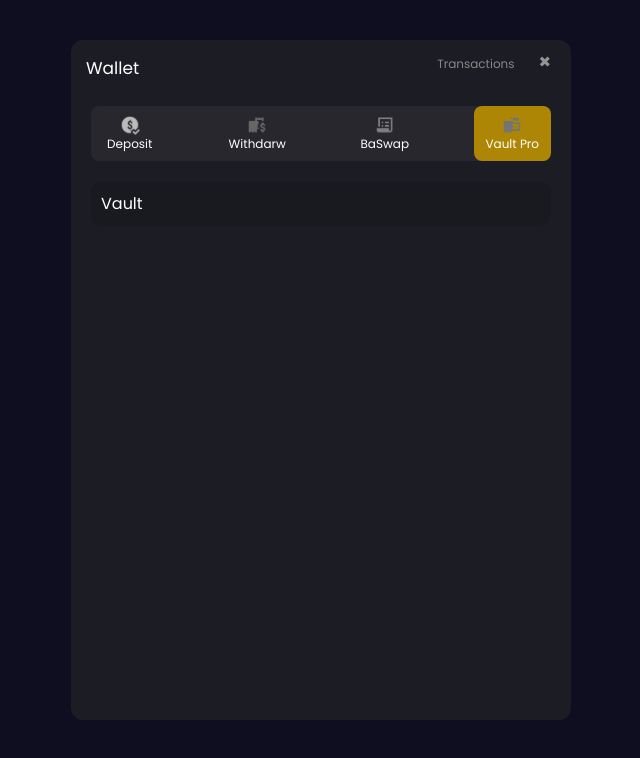
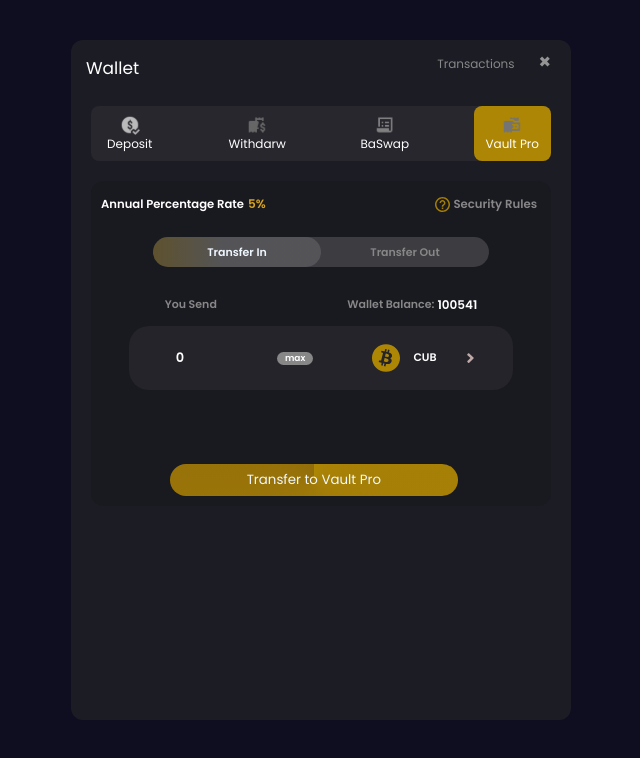
Before and after one commit to kokoetebassey/BetArena, a React (Create React App) app: page /wallet/vault in a window 1280 px wide. Shown: the top 758 px of the page, without its empty margins (313-953 px from the left). Built offline with nearby package versions, Linux system fonts and the light colour scheme.

Commit message:
vault done

```diff
--- a/src/Pop up/Swap.js
+++ b/src/Pop up/Swap.js
@@ -14,6 +14,8 @@ function handleSwap(index){
 }
   return (
     <>
+    <div className='swapcontainer'>
+
     <div className='container'>
 
 <div className='swapswitch'>
@@ -189,9 +191,7 @@ function handleSwap(index){
 )}
 
 
+    </div>
     </>
-
-
-
   )
 }
--- a/src/Pop up/Vault.js
+++ b/src/Pop up/Vault.js
@@ -1,7 +1,108 @@
-import React from 'react'
+import React, { useState } from 'react'
+import '../Pop up/styles/vault.css'
+import question from '../images/question.svg'
+import bitcoin from '../images/bitcoin icon svg.svg'
+import arrow from '../images/arrow.svg'
+
 
 export default function Vault() {
+  const [sswitch,setSswitch] = useState(0)
+
+  function handleSwitch(index){
+    setSswitch(index)
+  }
+
   return (
-    <div>Vault</div>
+   <>
+     <div className='outofcont'>
+      <div className='outofcontleft'>
+      <h1>Annual Percentage Rate </h1>
+      <h2> 5%</h2>
+      </div>
+      <div className='outofcontright'>
+        <img src={question} alt='' width={'15px'} />
+        <h3> Security Rules</h3>
+      </div>
+     </div>
+
+     <div className='containerboxx'>
+
+      <div className='transferswitch'>
+        <div className='switchleft'>
+          <div
+          onClick={() => handleSwitch(0)}
+          className={`switchleft1 ${sswitch === 0 ? 'active' : ' '}`}
+          >
+            <h1>Transfer In</h1>
+          </div>
+        </div>
+        <div className='switchright'>
+          <div
+           onClick={() => handleSwitch(1)}
+           className={`switchleft1 ${sswitch === 1 ? 'active' : ' '}`}
+          >
+            <h1>Transfer Out</h1>
+          </div>
+        </div>
+      </div>
+
+      {sswitch === 0 && (
+        <>
+        <div className='topstandalone'>
+          <h1>You Send</h1>
+          <div className='topstandflex'>
+            <h2>Wallet Balance: </h2>
+            <h3>100541</h3>
+          </div>
+        </div>
+
+        <div className='containerbottom'>
+             <div className='cbottomleft'>
+               <h1>0</h1>
+               <span><h2>max</h2></span>
+             </div>
+             <div className='cbottomright'>
+               <img src={bitcoin} alt='' width={'54px'} />
+               <h1>CUB</h1>
+               <img src={arrow} alt='' width={'7px'} className='arroww' />
+             </div>
+           </div>
+
+           <button className='vaultbutton'>Transfer to Vault Pro</button>
+        </>
+      )}
+
+      {sswitch === 1 && (
+        <>
+         <div className='topstandalone'>
+          <h1>You Send</h1>
+          <div className='topstandflex'>
+            <h2>Wallet Balance: </h2>
+            <h3>0</h3>
+          </div>
+        </div>
+
+        <div className='containerbottom'>
+             <div className='cbottomleft'>
+               <h1>0</h1>
+               <span><h2>max</h2></span>
+             </div>
+             <div className='cbottomright'>
+               <img src={bitcoin} alt='' width={'54px'} />
+               <h1>CUB</h1>
+               <img src={arrow} alt='' width={'7px'} className='arroww' />
+             </div>
+           </div>
+
+           <button className='vaultbutton'>Withdraw Wallet</button>
+        </>
+      )}
+
+
+     </div>
+
+
+
+   </>
   )
 }
--- a/src/Pop up/styles/swap.css
+++ b/src/Pop up/styles/swap.css
@@ -23,7 +23,7 @@
     height: 100%;
     border: none;
     font-weight: 700;
-    background-color: rgba(228, 212, 212, 0.127);
+    background: linear-gradient(90deg, rgba(165, 127, 5, 0.32) 0%, rgba(135, 135, 135, 0.32) 41.67%);
     border-radius: 50px;
 }
 .swappp.active h1{
@@ -100,17 +100,17 @@
     border-radius: 8px;
 }
 .cbottomleft h1{
-    font-size: 18px;
+    font-size: 13px;
 }
 .cbottomleft h2{
-    font-size: 11px;
+    font-size: 9px;
 }
 .cbottomright{
     display: flex;
     align-items: center;
 }
 .cbottomright h1{
-    font-size: 15px;
+    font-size: 11px;
 }
 .arroww{
     margin: 0;
@@ -144,10 +144,10 @@
     margin-right: 10px;
     color: rgba(234, 146, 39, 0.61);
 }
-.cbottomleft h3{
+/* .cbottomleft h3{
     margin: 0;
     margin-right: 10px;
-}
+} */
 .darkdiv{
     border: 2px solid  rgba(158, 148, 148, 0.127);
     width: 24rem;
@@ -398,3 +398,8 @@
     margin-top: 10px;
     color: aliceblue;
 }
+.swapcontainer{
+    /* height: 100vh; */
+    /* line-height: 100%; */
+    background-attachment: scroll;
+}
--- a/src/Pop up/styles/transaction.css
+++ b/src/Pop up/styles/transaction.css
@@ -17,6 +17,7 @@
   top: 40px;
   left: 30%;
   color: #fff;
+  scroll-behavior: smooth;
 }
 .transaction-body {
   position: relative;
--- /dev/null
+++ b/src/Pop up/styles/vault.css
@@ -0,0 +1,106 @@
+.outofcont{
+    display: flex;
+    align-items: center;
+    margin: 0;
+    padding: 0;
+}
+.outofcontleft{
+    display: flex;
+    align-items: center;
+    font-size: 5.8px;
+    flex: 1;
+}
+.outofcontleft h2{
+    margin: 4px;
+    font-size: 12px;
+    color: goldenrod;
+}
+.outofcontright{
+    display: flex;
+    align-items: center;
+    font-size: 10px;
+}
+.outofcontright h3{
+    margin: 4px;
+    color: #878787;
+}
+.transferswitch{
+    display: flex;
+    background: rgba(135, 135, 135, 0.32);
+    border-radius: 50px;
+    width: 21rem;
+    height: 30px;
+    margin: auto;
+    margin-top: 20px;
+}
+.switchleft{
+    display: flex;
+    align-items: center;
+    justify-content: center;
+    width: 50%;
+}
+.switchleft h1{
+    font-size: 11px;
+}
+.switchleft1.active{
+    display: flex;
+    align-items: center;
+    justify-content: center;
+    width: 100%;
+    height: 100%;
+    border: none;
+    font-weight: 700;
+    background: linear-gradient(90deg, rgba(165, 127, 5, 0.32) 0%, rgba(135, 135, 135, 0.32) 41.67%);
+    border-radius: 50px;
+}
+.switchleft1.active h1{
+    color: aliceblue;
+}
+.switchleft1 h1{
+    color: #878787;
+}
+.switchright{
+    display: flex;
+    align-items: center;
+    justify-content: center;
+    width: 50%;
+}
+.switchright h1{
+    font-size: 11px;
+}
+.topstandalone{
+    margin: 0;
+    margin-top: 26px;
+    display: flex;
+    align-items: center;
+    justify-content: space-around;
+}
+.topstandalone h1{
+    font-size: 11px;
+    color: #878787;
+}
+.topstandflex{
+    display: flex;
+    align-items: center;
+    justify-content: space-around;
+}
+.topstandflex h2{
+    font-size: 11px;
+    color: #878787;
+    margin: 3px;
+}
+.topstandflex h3{
+    font-size: 12px;
+}
+.vaultbutton{
+    margin: auto;
+    margin-left: 4.3rem;
+    width: 18rem;
+    height: 32px;
+    border: none;
+    margin-top: 4.6rem;
+    color: aliceblue;
+    background: conic-gradient(from 0deg at 50% 50%, #AD8605 0deg, rgba(173, 128, 5, 0.81) 360deg);
+    border-radius: 50px;
+
+}
```
Also changed, not shown: src/images/bbface.svg (added), src/images/question.svg (added). Lines whose indentation alone changed are shown as unchanged.
